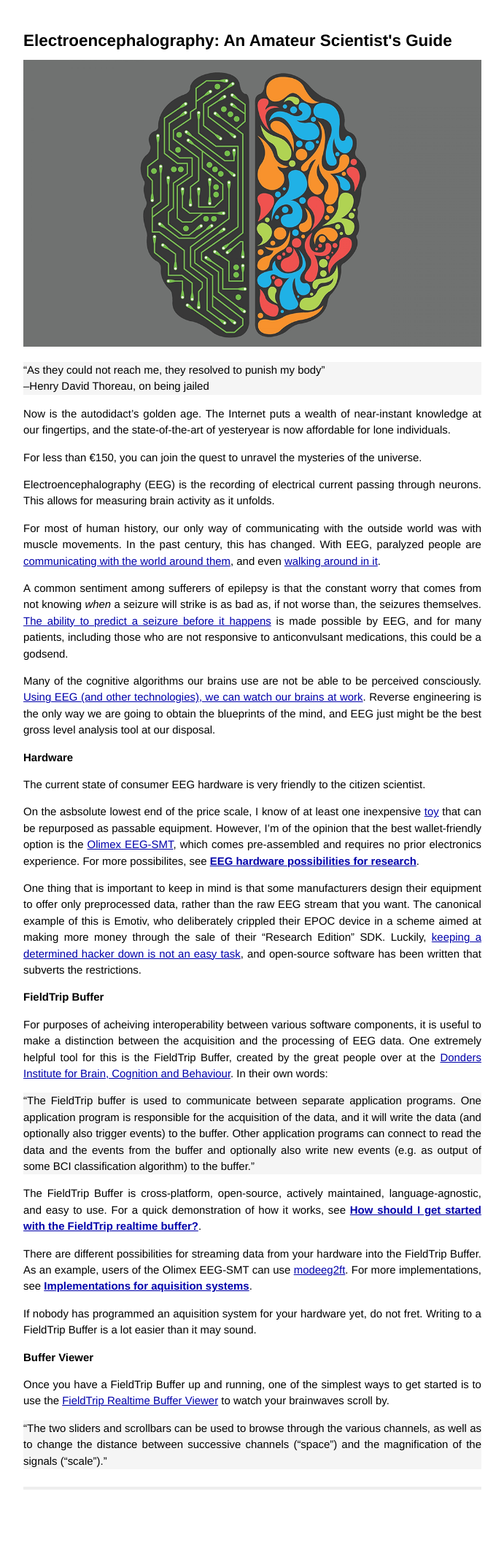
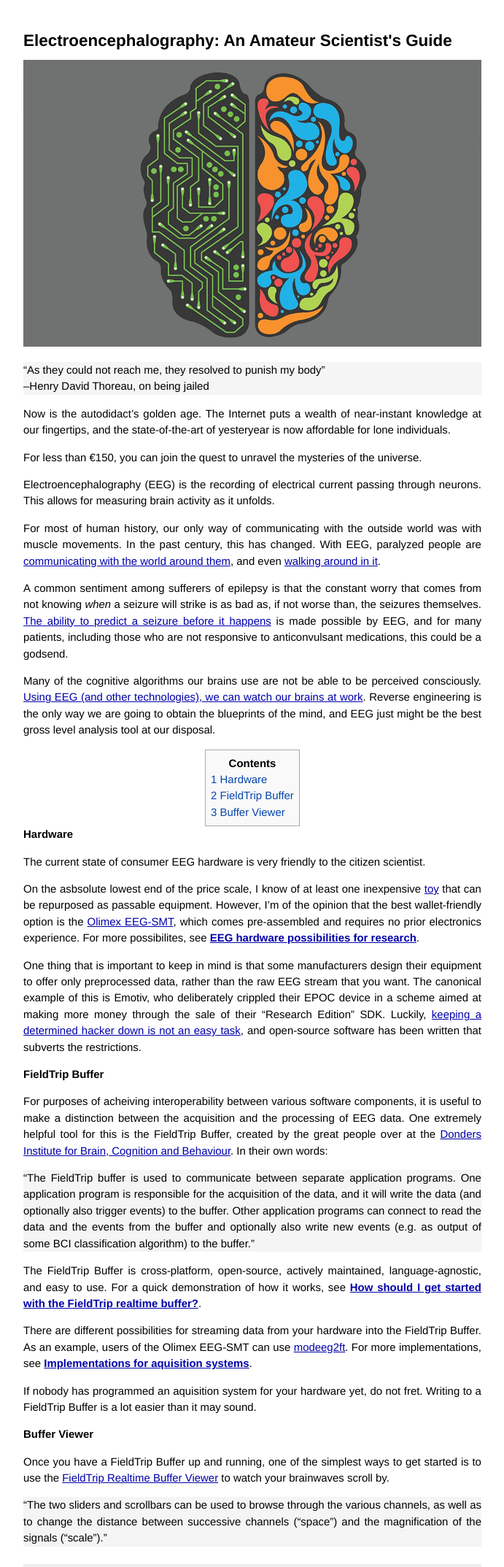
Before and after one commit to drewbug/EEG.li, a Jekyll site: the page built from index.markdown, in a window 1280 px wide. Shown: the whole page at 73% size, without its empty margins (294-985 px from the left). Built offline with Jekyll 4.4.1, drawn with Linux system fonts in a browser that asks for light colours; Markdown is read by kramdown in place of the engine named in the settings; before the commit the page ends 2041 px from its top, so only the background shows below that.

Commit message:
Table of Contents

```diff
--- a/css/main.css
+++ b/css/main.css
@@ -40,6 +40,29 @@ blockquote { background-color: #F5F5F5; }
   color: #aaa;
 }
 
+.toc-wrap { text-align: center; }
+
+.toc {
+  padding: 7px;
+  text-align: left;
+  display: inline-block;
+  list-style-type: none;
+  border: 1px solid #AAAAAA;
+  background-color: #F9F9F9;
+}
+
+.toc-title {
+  font-weight: bold;
+  text-align: center;
+}
+
+.toc a {
+  color: #0645AD;
+  text-decoration: none;
+}
+
+.toc a:hover { text-decoration:underline; }
+
 .footer {
   font-size: 80%;
   color: #666;
--- a/index.markdown
+++ b/index.markdown
@@ -18,6 +18,15 @@ For most of human history, our only way of communicating with the outside world
 A common sentiment among sufferers of epilepsy is that the constant worry that comes from not knowing _when_ a seizure will strike is as bad as, if not worse than, the seizures themselves. [The ability to predict a seizure before it happens](https://en.wikipedia.org/wiki/Seizure_prediction) is made possible by EEG, and for many patients, including those who are not responsive to anticonvulsant medications, this could be a godsend.
 
 Many of the cognitive algorithms our brains use are not be able to be perceived consciously. [Using EEG (and other technologies), we can watch our brains at work](http://lesswrong.com/lw/j2p/research_on_unconscious_visual_processing/). Reverse engineering is the only way we are going to obtain the blueprints of the mind, and EEG just might be the best gross level analysis tool at our disposal.
+
+<div class="toc-wrap">
+  <ul class="toc">
+    <li class="toc-title">Contents</li>
+    <li><a href="#toc_0">1 Hardware</a></li>
+    <li><a href="#toc_1">2 FieldTrip Buffer</a></li>
+    <li><a href="#toc_2">3 Buffer Viewer</a></li>
+  </ul>
+</div>
 
 Hardware
 --------
```
